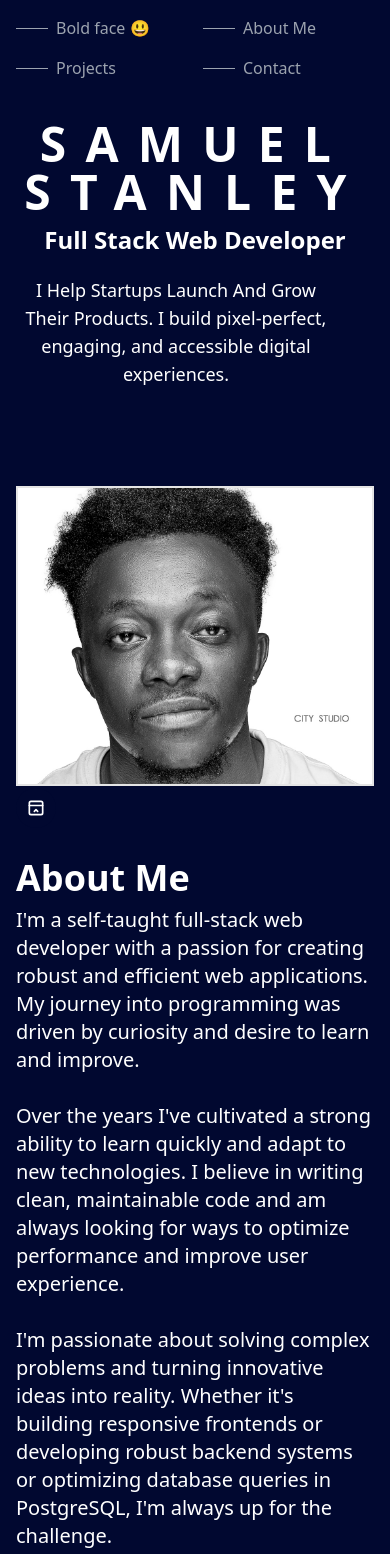
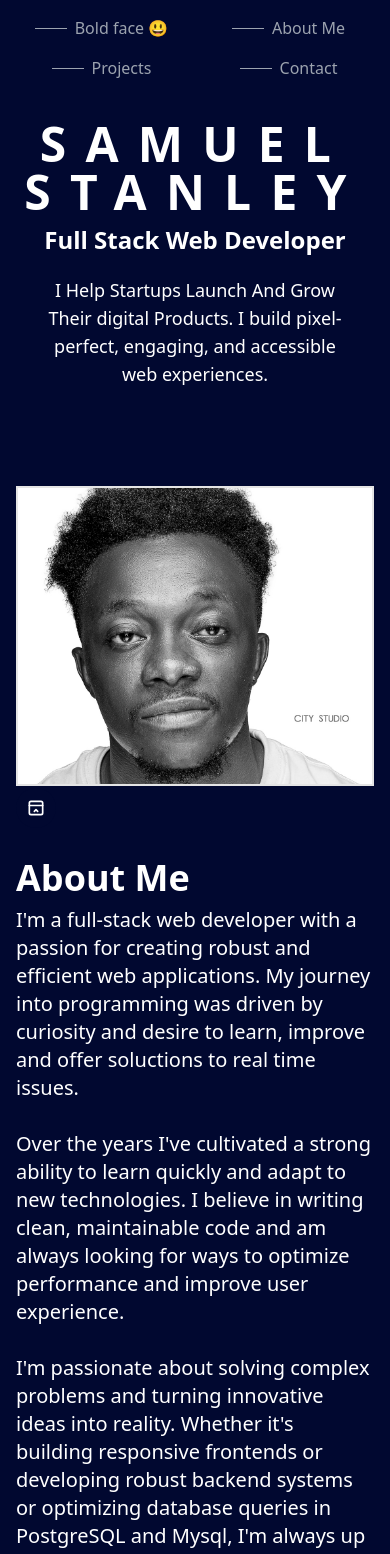
Before and after one commit to BigT001/Myportfolio, a Next.js app: page / in a window 390 px wide. Shown: the top 1554 px of the page. Built offline with nearby package versions, Linux system fonts and the light colour scheme.

Commit message:
updated mobile responsiveness 3

```diff
--- a/app/_Components/AboutMe.tsx
+++ b/app/_Components/AboutMe.tsx
@@ -7,10 +7,10 @@ function AboutMe() {
         About Me
       </h1>
       <p className="text-xl py-2">
-       I'm a self-taught full-stack web developer with a passion
+       I'm a full-stack web developer with a passion
        for creating robust and efficient web applications. My journey
        into programming was driven by curiosity and desire
-       to learn and improve. <br/><br/>
+       to learn, improve and offer soluctions to real time issues. <br/><br/>
 
        Over the years I've cultivated a strong ability to learn
        quickly and adapt to new technologies. I believe in writing clean, maintainable
@@ -19,7 +19,7 @@ function AboutMe() {
 
        I'm passionate about solving complex problems and turning innovative ideas
        into reality. Whether it's building responsive frontends or developing
-       robust backend systems or optimizing database queries in PostgreSQL,
+       robust backend systems or optimizing database queries in PostgreSQL and Mysql,
        I'm always up for the challenge.
       </p>
     </div>
--- a/app/page.tsx
+++ b/app/page.tsx
@@ -101,7 +101,7 @@ export default function HomePage() {
               Samuel Stanley
             </h1>
             <p className="font-semibold md:text-xl text-2xl mt-2">
-              Full Stack Software Engineer
+              Full Stack Web Developer
             </p>
           </div>
 
@@ -111,25 +111,27 @@ export default function HomePage() {
               <span className="block text-5xl tracking-[0.4em]">STANLEY</span>
             </h1>
 
-            <p className="text-center font-semibold md:text-xl text-2xl mt-2">
+
+  <p className="text-center font-semibold md:text-xl text-2xl mt-2 w-full">
     Full Stack Web Developer
   </p>
 </div>
 
-          <p className="text-center lg:text-start mt-3 md:mt-5 md:text-base text-lg max-w-xs md:max-w-sm lg:max-w-md">
-            I Help Startups Launch And Grow Their Products. I build
-            pixel-perfect, engaging, and accessible digital experiences.
+<p className="text-center mx-auto mt-3 md:mt-5 md:text-base text-lg max-w-xs md:max-w-sm lg:max-w-md">
+  I Help Startups Launch And Grow Their digital Products. I build
+  pixel-perfect, engaging, and accessible web experiences.
 </p>
 
           {/* For Mobile */}
           <header className="lg:hidden items-center fixed top-0 left-0 right-0 bg-[#010830] z-50 p-4">
-            <nav className="grid grid-cols-2 gap-4">
+  <nav className="grid grid-cols-2 place-items-center gap-4 max-w-md mx-auto">
     <NavLink href="#boldFace">Bold face 😃</NavLink>
     <NavLink href="#about">About Me</NavLink>
     <NavLink href="#projects">Projects</NavLink>
     <NavLink href="#contact">Contact</NavLink>
   </nav>
 </header>
+
 
           <nav className="hidden lg:grid mt-10 gap-5">
             <NavLink href="#boldFace">Bold face 😃</NavLink>
```
Lines whose indentation alone changed are shown as unchanged.
